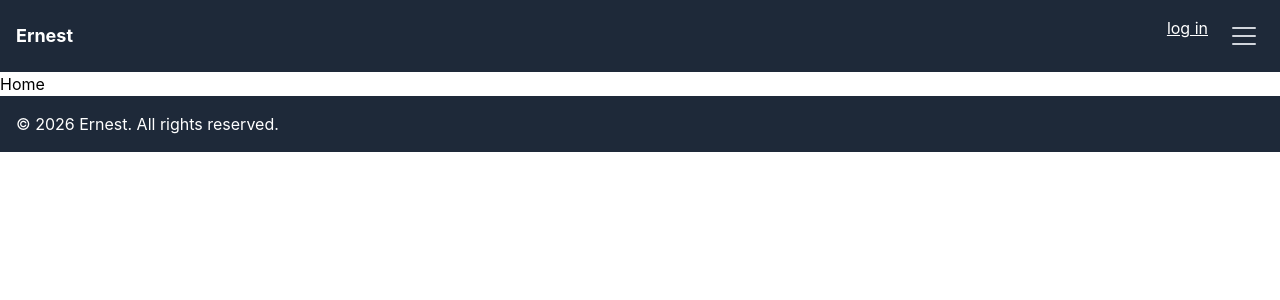
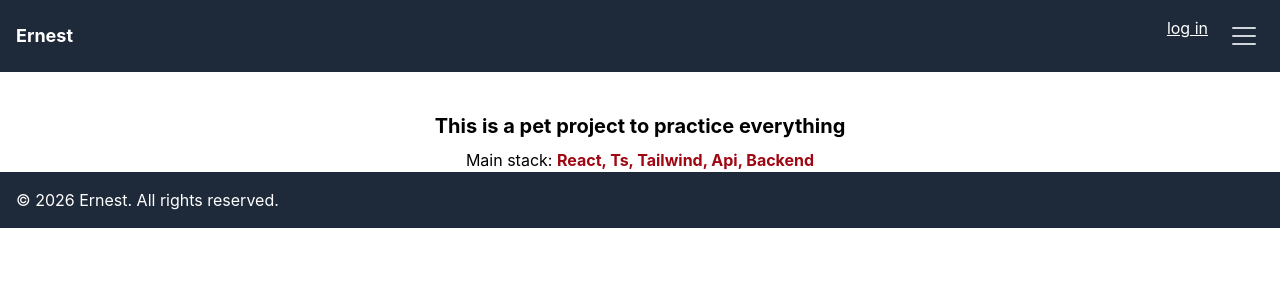
Before and after one commit to ErnestMakarov/w, a React (Vite) app: page / in a window 1280 px wide. Shown: the top 300 px of the page. Built offline with nearby package versions, Linux system fonts and the light colour scheme.

Commit message:
home page and readme

```diff
--- a/src/components/layout/Header.tsx
+++ b/src/components/layout/Header.tsx
@@ -25,7 +25,7 @@ export default function Header() {
               onClick={HandleMenuToggle}
             >
               {isMenuOpen ? (
-                <span className="text-4xl font-light leading-none">×</span>
+                <span className="text-4xl font-light leading-none">X</span>
               ) : (
                 <span className="flex flex-col gap-1.5">
                   <span className="h-0.5 w-6 rounded-full bg-gray-300"></span>
--- a/src/pages/Home/Home.tsx
+++ b/src/pages/Home/Home.tsx
@@ -2,6 +2,9 @@ import React from 'react'
 
 export default function Home() {
   return (
-    <div>Home</div>
+    <section>
+      <h1 className='mt-10 text-center font-bold text-xl'>This is a pet project to practice everything</h1>
+      <p className='mt-2 text-center'>Main stack:  <span className='font-bold text-red-800'>React, Ts, Tailwind, Api, Backend</span></p>
+    </section>
   )
 }
```
Also changed, not shown: 1 other file (tests, documents, lock files or other folders).
